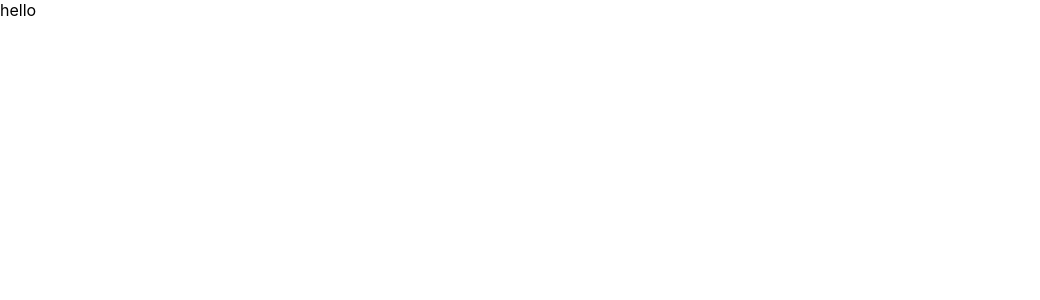
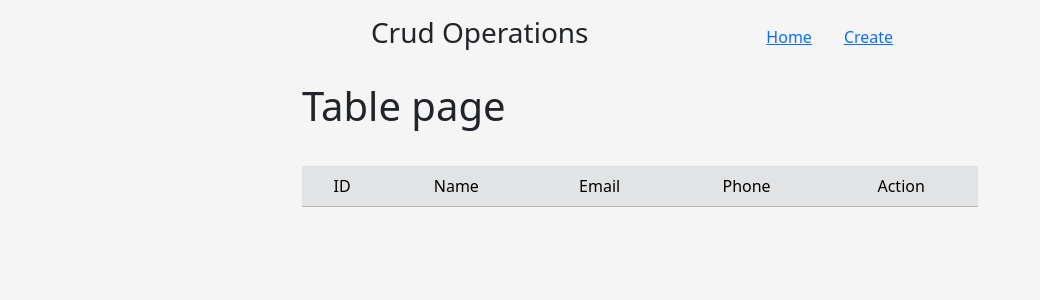
Before and after one commit to AlephOlortegui/reactCrudTable, a React (Create React App) app: page / in a window 1280 px wide. Shown: the top 300 px of the page, without its empty margins (0-1040 px from the left). Built offline with nearby package versions, Linux system fonts and the light colour scheme.

Commit message:
run json-server, router, initial jsx structure - Header,Table,NotFound - basic index.css

```diff
--- a/package.json
+++ b/package.json
@@ -6,8 +6,12 @@
     "@testing-library/jest-dom": "^5.17.0",
     "@testing-library/react": "^13.4.0",
     "@testing-library/user-event": "^13.5.0",
+    "bootstrap": "^5.3.1",
+    "bootstrap-icons": "^1.10.5",
+    "json-server": "^0.17.3",
     "react": "^18.2.0",
     "react-dom": "^18.2.0",
+    "react-router-dom": "^6.14.2",
     "react-scripts": "5.0.1",
     "web-vitals": "^2.1.4"
   },
--- a/src/App.js
+++ b/src/App.js
@@ -1,9 +1,28 @@
+import 'bootstrap/dist/css/bootstrap.min.css';
+import 'bootstrap/dist/js/bootstrap.min.js';
+// you can import the whole pack.
+import 'bootstrap-icons/font/bootstrap-icons.css';
+
+import {BrowserRouter, Routes, Route} from 'react-router-dom'
+import Header from './Comp/Header';
+import Table from './Comp/Table';
+import NotFound from './Utilities/NotFound';
 
 function App() {
   return (
-    <div className="App">
-      hello
+    <BrowserRouter>
+    <div className="bg-theme py-3">
+      <div className="crud-container text-center mx-auto">
+        <Header />
+        <div className="container">
+          <Routes>
+            <Route path="/" element={<Table />}/>
+            <Route path='*' element={<NotFound />} />
+          </Routes>
+        </div>
+      </div>
     </div>
+    </BrowserRouter>
   );
 }
 
--- /dev/null
+++ b/src/Comp/Header.js
@@ -0,0 +1,15 @@
+import React from 'react'
+
+const Header = () => {
+  return (
+    <header className='d-flex justify-content-around align-items-center'>
+      <h3>Crud Operations</h3>
+      <nav>
+        <a className='mx-3' href="/">Home</a>
+        <a className='mx-3' href="/">Create</a>
+      </nav>
+    </header>
+  )
+}
+
+export default Header
--- /dev/null
+++ b/src/Comp/Table.js
@@ -0,0 +1,27 @@
+const Table = () => {
+  return (
+    <>
+      <div className="row justify-content-between align-items-center my-4">
+          <div className="col-4">
+              <h1 className="text-start pb-1">Table page</h1>
+          </div>
+      </div>
+      <table className="table table-hover">
+        <thead className='table-secondary'>
+            <tr>
+                <td>ID</td>
+                <td>Name</td>
+                <td>Email</td>
+                <td>Phone</td>
+                <td>Action</td>
+            </tr>
+        </thead>
+        <tbody>
+           {/* some data from json-server */}
+        </tbody>
+      </table>
+    </>
+  )
+}
+
+export default Table
--- /dev/null
+++ b/src/Utilities/NotFound.js
@@ -0,0 +1,11 @@
+import notfound from '../imgs/404image.jpg'
+
+const NotFound = () => {
+  return (
+    <figure className='notFound'>
+      <img src={notfound} alt="notfound" />
+    </figure>
+  )
+}
+
+export default NotFound
--- a/src/index.css
+++ b/src/index.css
@@ -1,13 +1,11 @@
-body {
-  margin: 0;
-  font-family: -apple-system, BlinkMacSystemFont, 'Segoe UI', 'Roboto', 'Oxygen',
-    'Ubuntu', 'Cantarell', 'Fira Sans', 'Droid Sans', 'Helvetica Neue',
-    sans-serif;
-  -webkit-font-smoothing: antialiased;
-  -moz-osx-font-smoothing: grayscale;
+.bg-theme{
+  min-height: 100vh;
+  background-color: #f5f5f5;
 }
-
-code {
-  font-family: source-code-pro, Menlo, Monaco, Consolas, 'Courier New',
-    monospace;
+.crud-container{
+  max-width: 700px;
 }
+.notFound img{
+  width: 100%;
+  height: auto;
+}
```
Also changed, not shown: src/imgs/404image.jpg (added), 1 other file (tests, documents, lock files or other folders).
